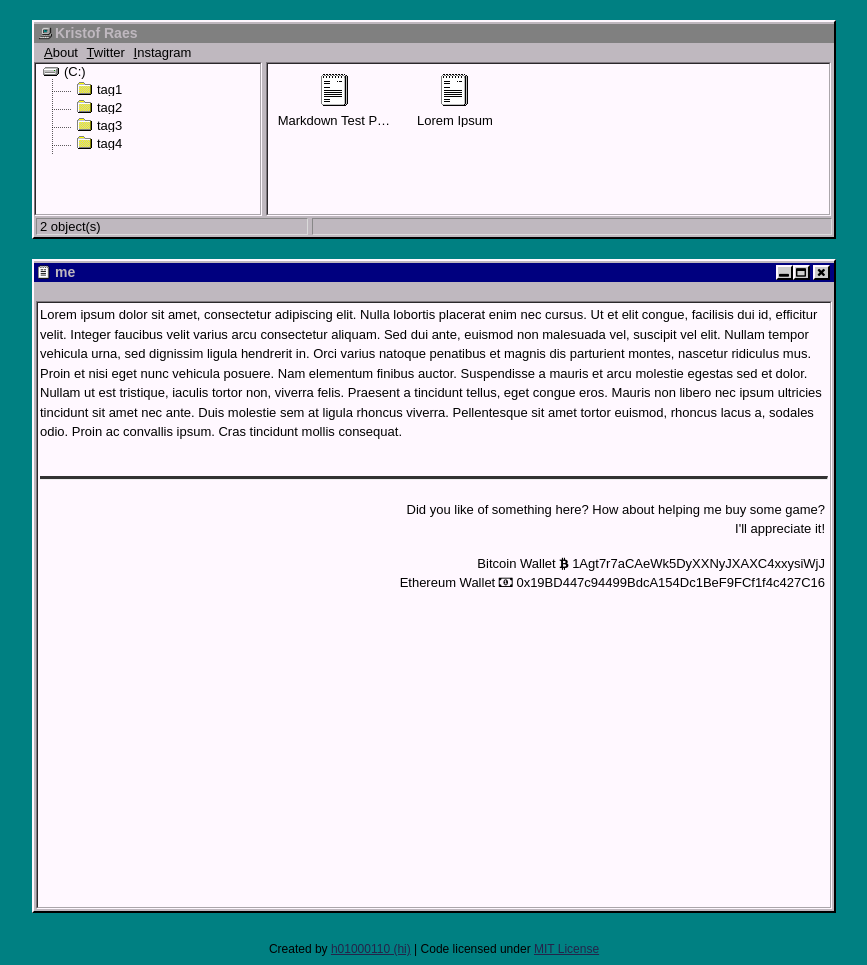
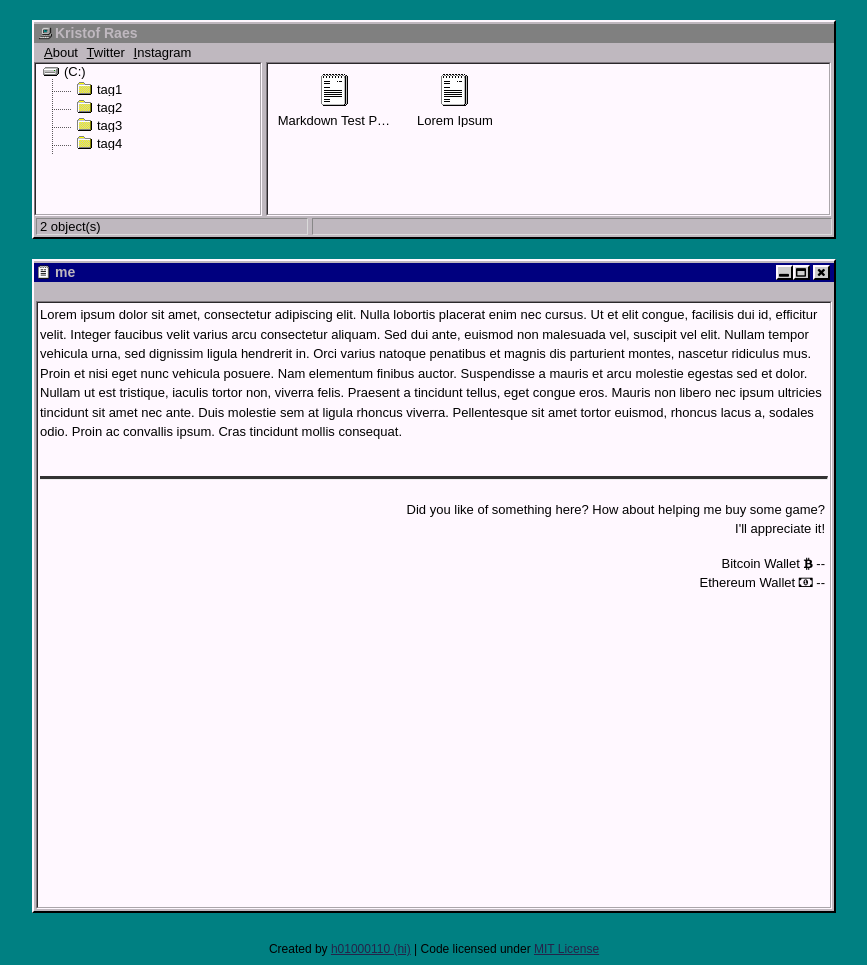
Before and after one commit to kristofraes/kraes, a Jekyll site: the page built from me/index.md, in a window 1280 px wide. Shown: the whole page, without its empty margins (206-1073 px from the left). Built offline with Jekyll 4.4.1, drawn with Linux system fonts in a browser that asks for light colours.

Commit message:
Update donate.html

```diff
--- a/_includes/donate.html
+++ b/_includes/donate.html
@@ -4,5 +4,5 @@
 <div class="donate">
 	<p>Did you like of something here? How about helping me buy some game?<br>
 	I'll appreciate it!</p>
-	<p>Bitcoin Wallet <i class="fa fa-btc"></i> 1Agt7r7aCAeWk5DyXXNyJXAXC4xxysiWjJ<br>Ethereum Wallet <i class="fa fa-money"></i> 0x19BD447c94499BdcA154Dc1BeF9FCf1f4c427C16</p>
+	<p>Bitcoin Wallet <i class="fa fa-btc"></i> --<br>Ethereum Wallet <i class="fa fa-money"></i> --</p>
 </div>
```
